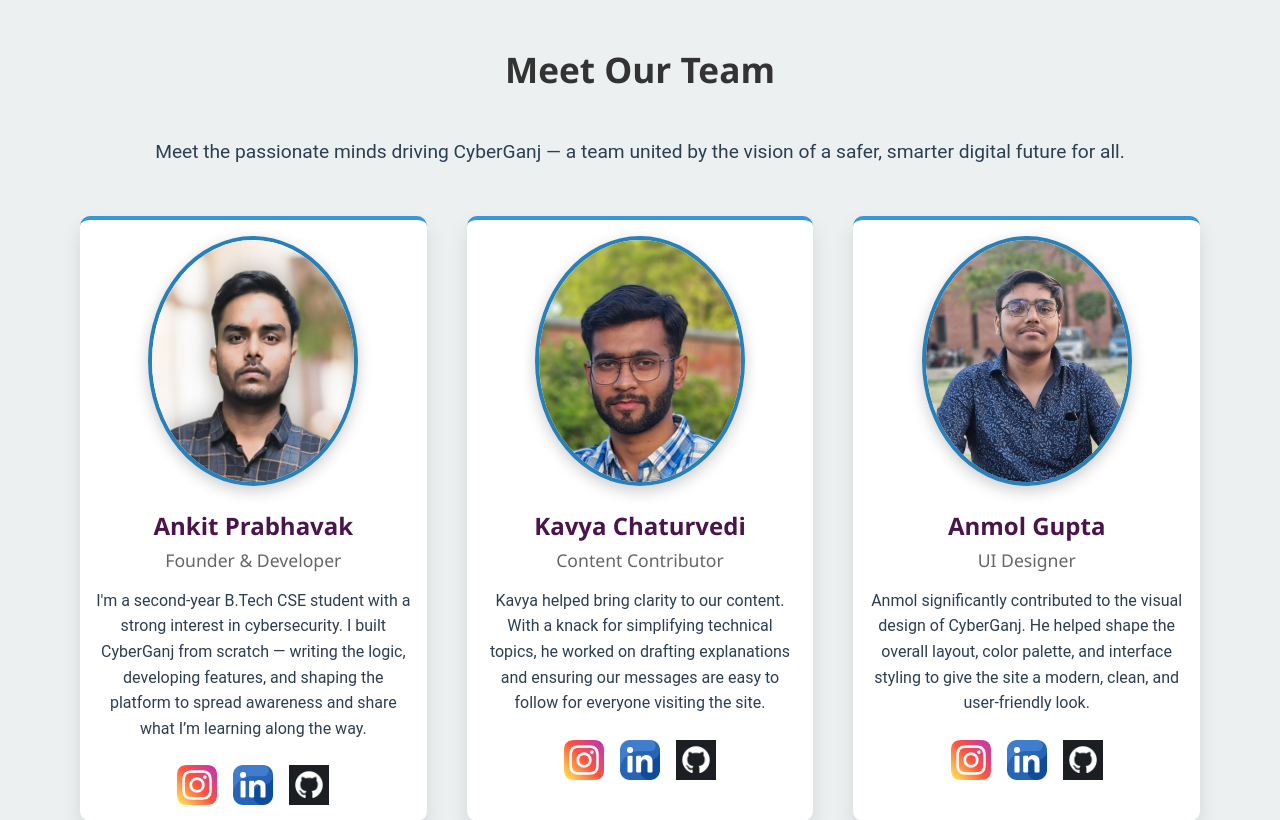
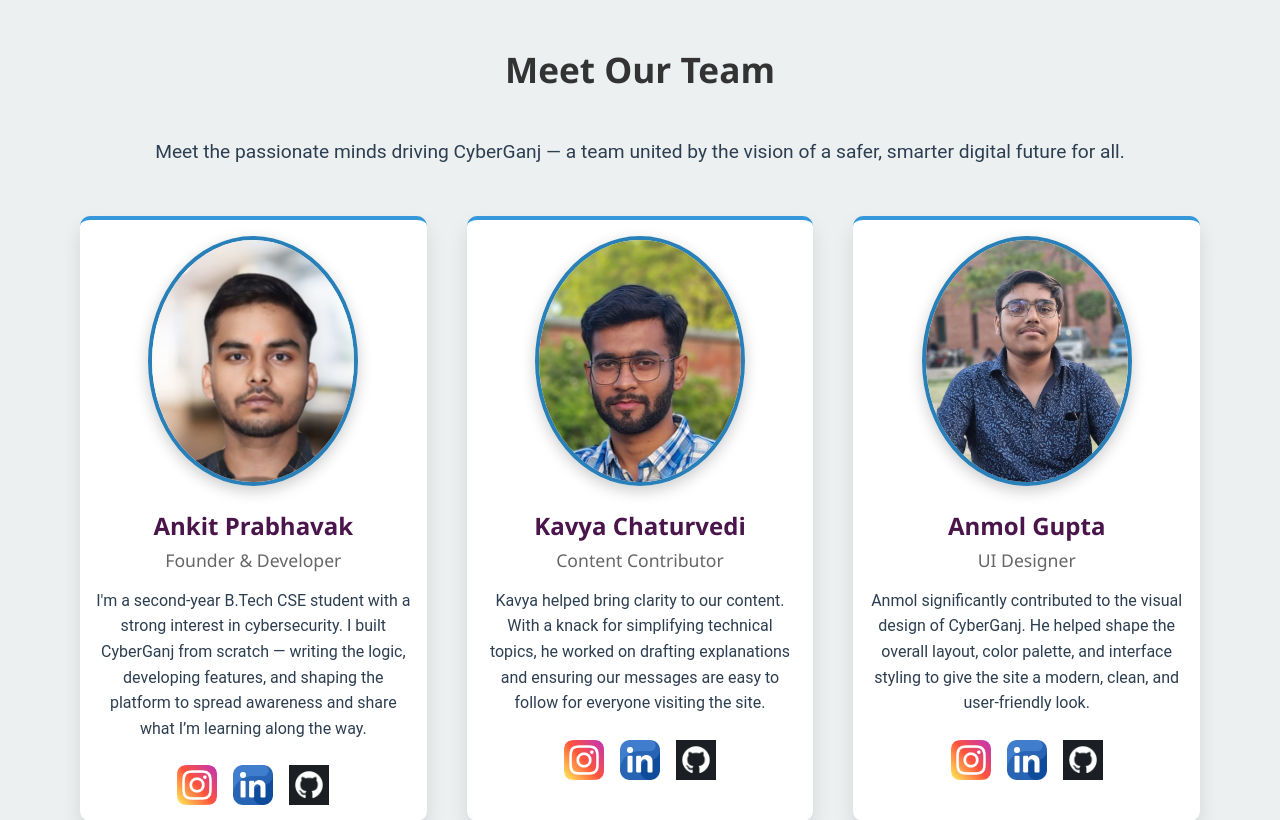
Before and after one commit to ankit-prabhavak/cyberganj-webapp, a Flask app: page /about in a window 1280 px wide. Shown: the part 5314-6134 px from the top of the page. Run offline with Flask 3, Linux system fonts and the light colour scheme.

Commit message:
Update about.html

```diff
--- a/templates/about.html
+++ b/templates/about.html
@@ -489,7 +489,7 @@
 
         <div class="team-grid">
            <div class="team-member">
-    <img src="{{ url_for('static', filename='images/picofme4.png') }}" alt="Ankit - Founder & Developer" class="team-photo">
+    <img src="{{ url_for('static', filename='images/picofme8.png') }}" alt="Ankit - Founder & Developer" class="team-photo">
     <h3>Ankit Prabhavak</h3>
     <h4>Founder & Developer</h4>
     <p>I'm a second-year B.Tech CSE student with a strong interest in cybersecurity. I built CyberGanj from scratch — writing the logic, developing features, and shaping the platform to spread awareness and share what I’m learning along the way.</p>
```
